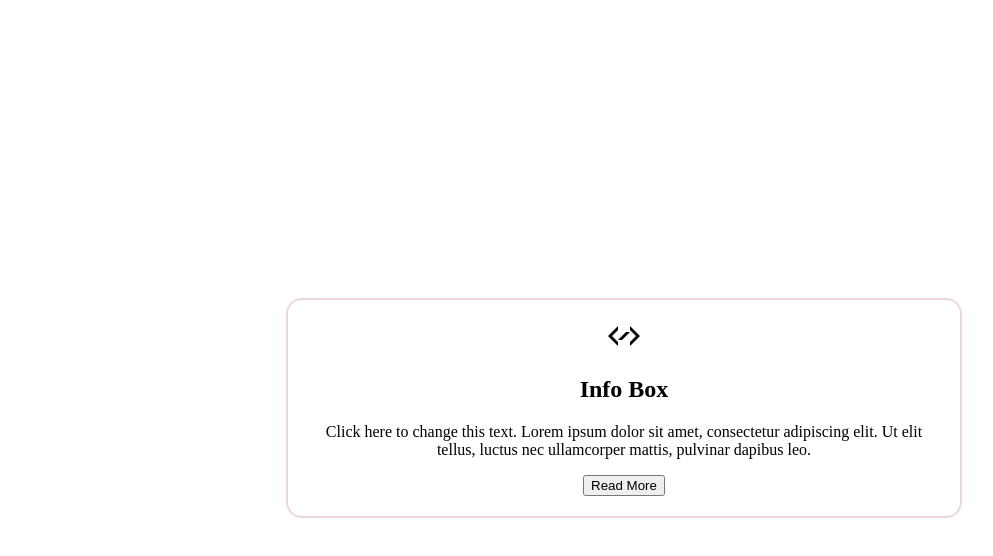
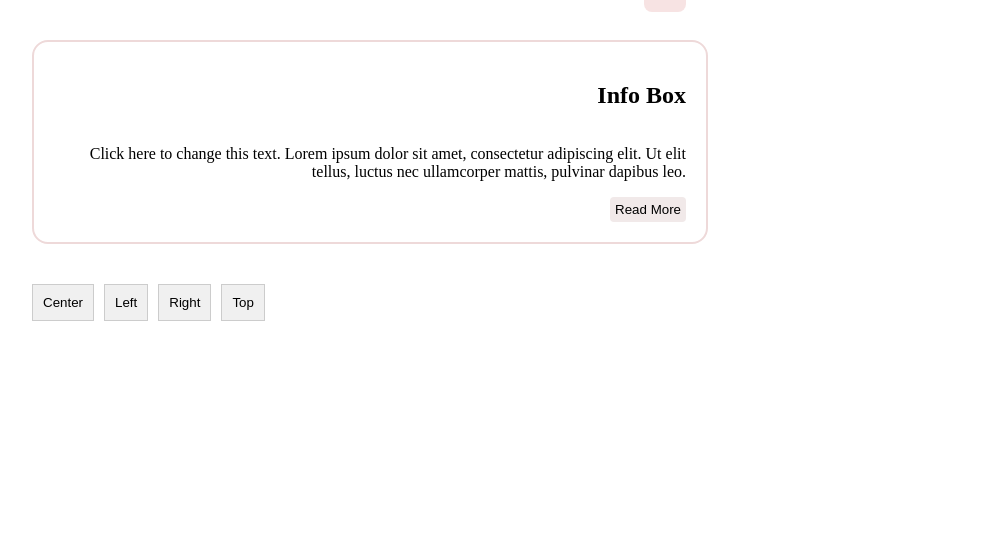
Before and after one commit to ProgrammerSiam/kz-Info_Box, a plain HTML site: page index.html in a window 1280 px wide. Shown: the whole page, without its empty margins (16-1009 px from the left). Drawn offline with Linux system fonts and the light colour scheme.

Commit message:
add initial preset

```diff
--- a/index.html
+++ b/index.html
@@ -7,10 +7,11 @@
     <link rel="stylesheet" href="/style.css" />
   </head>
   <body>
-    <div class="info-box-container">
-      <div class="container">
+    <div
+      class="ablocks info-box-container info-box-center info-box-right info-box-left info-box-top"
+    >
       <!-- Icon -->
-        <span class="icon">
+      <div class="icon">
         <svg
           xmlns="http://www.w3.org/2000/svg"
           viewBox="0 0 32 32"
@@ -26,21 +27,28 @@
             <polygon points="10,20 14,20 22,12 18,12" />
           </g>
         </svg>
-        </span>
+      </div>
 
       <!-- Title -->
       <h2>Info Box</h2>
 
       <!-- Description -->
       <p>
-          Click here to change this text. Lorem ipsum dolor sit amet,
-          consectetur adipiscing elit. Ut elit tellus, luctus nec ullamcorper
-          mattis, pulvinar dapibus leo.
+        Click here to change this text. Lorem ipsum dolor sit amet, consectetur
+        adipiscing elit. Ut elit tellus, luctus nec ullamcorper mattis, pulvinar
+        dapibus leo.
       </p>
 
       <!-- Button -->
       <button>Read More</button>
     </div>
+
+    <!-- Direction Preset Buttons -->
+    <div class="preset-buttons">
+      <button onclick="changeDirection('info-box-center')">Center</button>
+      <button onclick="changeDirection('info-box-left')">Left</button>
+      <button onclick="changeDirection('info-box-right')">Right</button>
+      <button onclick="changeDirection('info-box-top')">Top</button>
     </div>
 
     <script src="/script.js"></script>
--- a/script.js
+++ b/script.js
@@ -0,0 +1,13 @@
+function changeDirection(direction) {
+  const contentBox = document.querySelector(".info-box-container");
+
+  contentBox.classList.remove(
+    "info-box-center",
+    "info-box-left",
+    "info-box-right",
+    "info-box-top",
+    "info-box-bottom"
+  );
+
+  contentBox.classList.add(direction);
+}
--- a/style.css
+++ b/style.css
@@ -4,14 +4,73 @@
   align-items: center;
   text-align: center;
   flex-direction: column;
-  height: 100vh;
-  width: 100%;
+  width: 50%;
+  position: relative;
+  padding: 20px;
+  margin: 40px;
+  border-radius: 16px;
+  border: 2px solid rgb(238, 217, 217);
+  background-color: #fff;
 }
 
-.container {
-  padding: 20px;
-  border-radius: 16px;
-  border: 2px solid rgb(238, 217, 217);
-  width: 50%;
-  background-color: #fff;
+.info-box-container .icon {
+  background: rgb(247, 227, 227);
+  padding: 5px;
+  border-radius: 8px;
 }
+
+.info-box-container button {
+  border: none;
+  padding: 5px;
+  background: rgb(241, 233, 233);
+  border-radius: 4px;
+}
+
+/* Preset buttons styling */
+.preset-buttons {
+  margin: 10px 40px;
+  display: flex;
+  align-items: center;
+  gap: 10px;
+}
+
+.preset-buttons button {
+  padding: 10px;
+  background-color: #f0f0f0;
+  border: 1px solid #ccc;
+  cursor: pointer;
+}
+
+.preset-buttons button:hover {
+  background-color: #ddd;
+}
+
+/* Center direction preset */
+.info-box-container.info-box-center {
+  justify-content: center;
+  align-items: center;
+  text-align: center;
+  flex-direction: column;
+}
+
+/* Right direction preset */
+.info-box-container.info-box-right {
+  justify-content: start;
+  align-items: start;
+  text-align: start;
+  flex-direction: column;
+}
+
+/* Left direction preset */
+.info-box-container.info-box-left {
+  justify-content: end;
+  align-items: end;
+  text-align: end;
+  flex-direction: column;
+}
+
+/* Top content icon preset */
+.info-box-container.info-box-top .icon {
+  position: absolute;
+  margin-bottom: 210px;
+}
```
Lines whose indentation alone changed are shown as unchanged.
